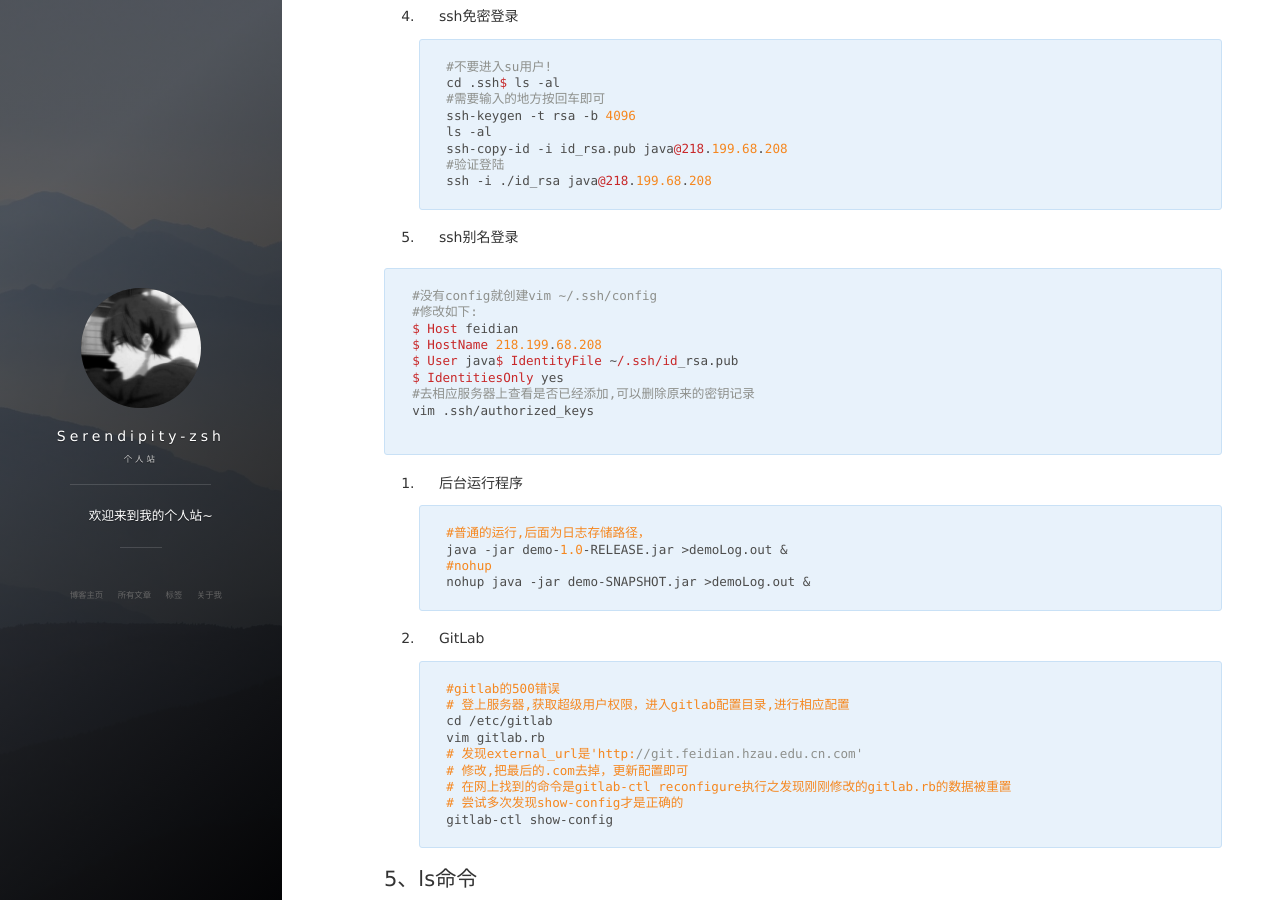
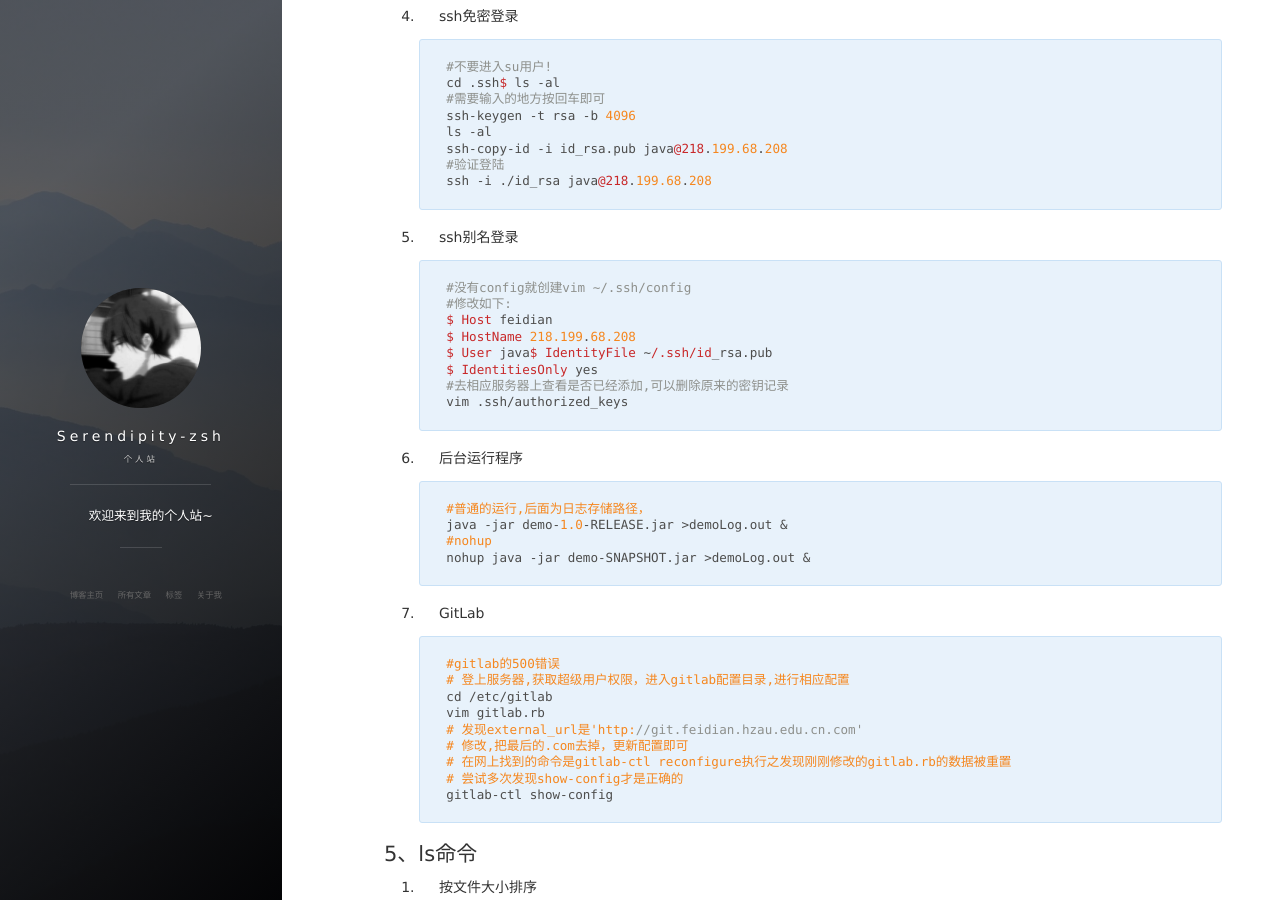
Before and after one commit to Serendipity-zsh/Serendipity-zsh.github.io, a Jekyll site: the page built from _posts/2019-08-24-Linux日常记录.md, in a window 1280 px wide and 900 px high, scrolled down 2057 px. Built offline with Jekyll 4.4.1, drawn with Linux system fonts in a browser that asks for light colours; nearby versions of some CDN libraries; comment, search, counter and statistics services are not loaded.

Commit message:
feat 修改博客

````diff
--- a/_posts/2019-08-24-Linux日常记录.md
+++ b/_posts/2019-08-24-Linux日常记录.md
@@ -129,21 +129,20 @@ yay -S screen
 
 5. ssh别名登录
 
-```bash
-#没有config就创建vim ~/.ssh/config
-#修改如下:
-$ Host feidian
-$ HostName 218.199.68.208
-$ User java$ IdentityFile ~/.ssh/id_rsa.pub
-$ IdentitiesOnly yes
-#去相应服务器上查看是否已经添加,可以删除原来的密钥记录
-vim .ssh/authorized_keys
-
-```
+   ```shell
+   #没有config就创建vim ~/.ssh/config
+   #修改如下:
+   $ Host feidian
+   $ HostName 218.199.68.208
+   $ User java$ IdentityFile ~/.ssh/id_rsa.pub
+   $ IdentitiesOnly yes
+   #去相应服务器上查看是否已经添加,可以删除原来的密钥记录
+   vim .ssh/authorized_keys
+   ```
 
 6. 后台运行程序
 
-   ```bash
+   ```shell
    #普通的运行,后面为日志存储路径，
    java -jar demo-1.0-RELEASE.jar >demoLog.out &
    #nohup
@@ -152,7 +151,7 @@ vim .ssh/authorized_keys
 
 7. GitLab
 
-   ```bash
+   ```shell
    #gitlab的500错误
    # 登上服务器,获取超级用户权限，进入gitlab配置目录,进行相应配置
    cd /etc/gitlab
````
